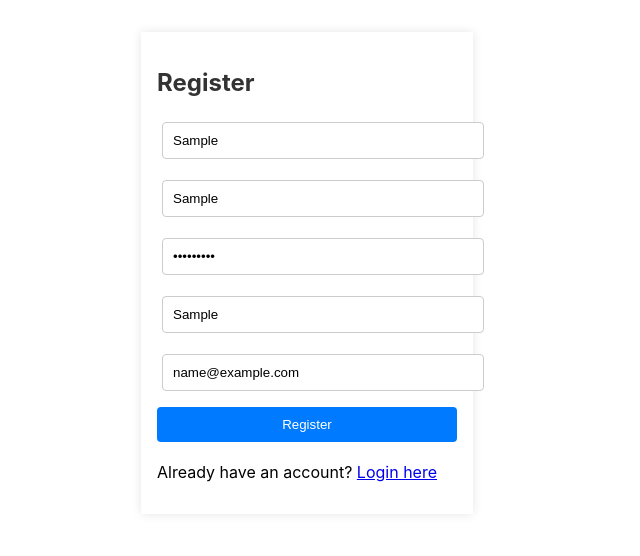
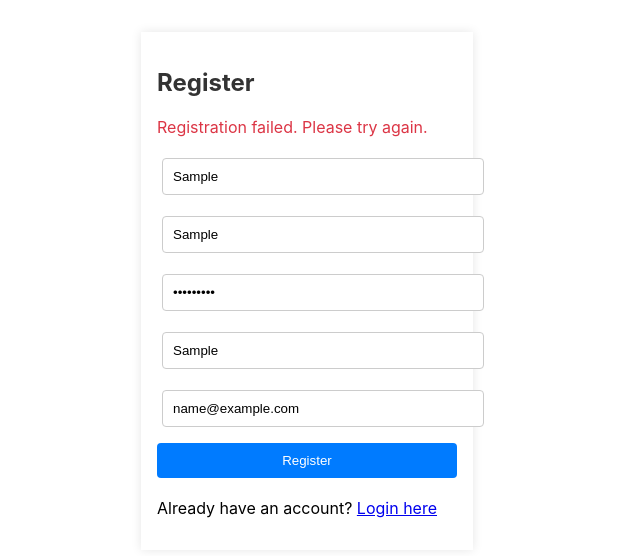
Before and after one commit to panosvlo/logdb, a React (Create React App) app in the folder logdb-dashboard/: page /register in a window 1280 px wide. Both pictures are taken after typing "Sample", "Sample", "Sample123", "Sample", "name@example.com" into the empty fields and a click on the button "Register". Shown: the top 556 px of the page, without its empty margins (333-973 px from the left). Built offline with nearby package versions, Linux system fonts and the light colour scheme; no server answers.

Commit message:
Login and Registration error and success messages

```diff
--- a/logdb-dashboard/src/App.css
+++ b/logdb-dashboard/src/App.css
@@ -123,3 +123,13 @@
 .auth-form button {
   width: 100%;
 }
+
+.message {
+  color: #28a745; /* success message in green */
+  margin-top: 10px;
+}
+
+.error {
+  color: #dc3545; /* error message in red */
+  margin-top: 10px;
+}
--- a/logdb-dashboard/src/Login.js
+++ b/logdb-dashboard/src/Login.js
@@ -5,6 +5,7 @@ import { useNavigate, Link } from 'react-router-dom';
 function Login({ setToken }) {
   const [username, setUsername] = useState('');
   const [password, setPassword] = useState('');
+  const [error, setError] = useState('');
   const navigate = useNavigate();
 
   const handleLogin = async (event) => {
@@ -15,12 +16,14 @@ function Login({ setToken }) {
       navigate('/'); // Redirect to the main page after successful login
     } catch (error) {
       console.error('Login failed:', error);
+      setError('Login failed. Please check your username and password.');
     }
   };
 
   return (
     <div className="auth-form">
       <h2>Login</h2>
+      {error && <p className="error">{error}</p>}
       <form onSubmit={handleLogin}>
         <input type="text" placeholder="Username" value={username} onChange={(e) => setUsername(e.target.value)} required />
         <input type="password" placeholder="Password" value={password} onChange={(e) => setPassword(e.target.value)} required />
--- a/logdb-dashboard/src/Register.js
+++ b/logdb-dashboard/src/Register.js
@@ -10,6 +10,8 @@ function Register() {
     address: '',
     email: ''
   });
+  const [successMessage, setSuccessMessage] = useState('');
+  const [errorMessage, setErrorMessage] = useState('');
   const navigate = useNavigate();
 
   const handleInputChange = (event) => {
@@ -19,17 +21,23 @@ function Register() {
 
   const handleRegister = async (event) => {
     event.preventDefault();
+    setSuccessMessage(''); // Clear previous success message
+    setErrorMessage(''); // Clear previous error message
     try {
       await axios.post('http://localhost:8080/api/users/register', user);
+      setSuccessMessage('Registration successful! You can now login.');
       navigate('/login'); // Redirect to login page after registration
     } catch (error) {
       console.error('Registration failed:', error);
+      setErrorMessage('Registration failed. Please try again.');
     }
   };
 
   return (
       <div className="auth-form">
         <h2>Register</h2>
+        {successMessage && <p className="message">{successMessage}</p>}
+        {errorMessage && <p className="error">{errorMessage}</p>} {/* Use the 'error' class for error messages */}
         <form onSubmit={handleRegister}>
           <input
             type="text"
```
Lines whose indentation alone changed are shown as unchanged.
